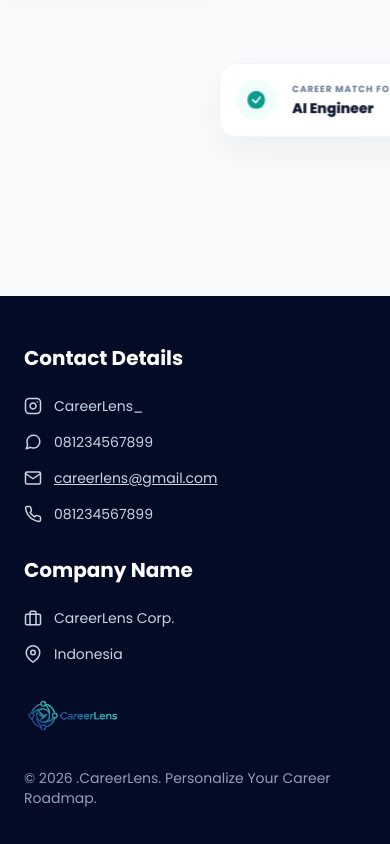
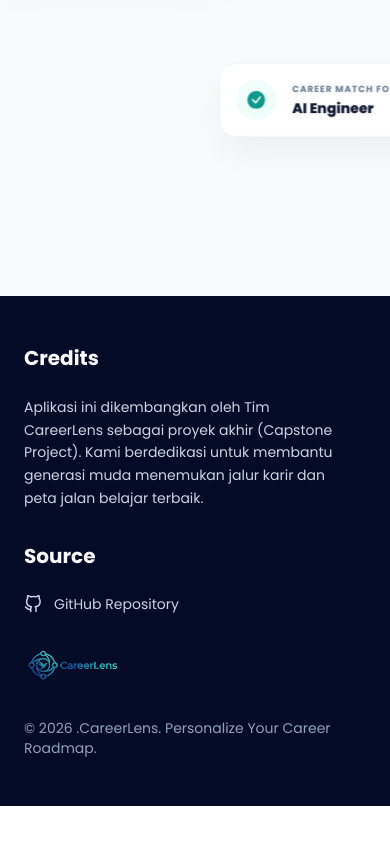
Before and after one commit to pytaa/CareerLens, a React (Vite) app in the folder web-app/frondend/: page / in a window 390 px wide. Shown: the part 4896-5740 px from the top of the page. After the commit the page ends 5702 px from the top, so only its background shows below. Built offline with nearby package versions, Linux system fonts and the light colour scheme.

Commit message:
feat : update footer

```diff
--- a/web-app/frondend/src/components/Footer.jsx
+++ b/web-app/frondend/src/components/Footer.jsx
@@ -1,5 +1,5 @@
 import React from 'react';
-import { FiInstagram, FiMessageCircle, FiMail, FiPhone, FiMapPin, FiBriefcase } from 'react-icons/fi';
+import { FiGithub } from 'react-icons/fi';
 // Impor logo custom milikmu
 import logoIcon from '../../assets/careerLens_logo_1.png';
 
@@ -8,23 +8,24 @@
     <footer className="bg-[#030b26] text-white py-12">
       <div className="max-w-7xl mx-auto px-6 grid grid-cols-1 md:grid-cols-3 gap-8">
 
-        {/* Contact Details */}
+        {/* Credits */}
         <div>
-          <h3 className="text-xl font-bold mb-6">Contact Details</h3>
-          <ul className="space-y-4 text-sm text-slate-300">
-            <li className="flex items-center gap-3"><FiInstagram size={18} /> CareerLens_</li>
-            <li className="flex items-center gap-3"><FiMessageCircle size={18} /> 081234567899</li>
-            <li className="flex items-center gap-3"><FiMail size={18} /> <a href="mailto:careerlens@gmail.com" className="underline hover:text-white">careerlens@gmail.com</a></li>
-            <li className="flex items-center gap-3"><FiPhone size={18} /> 081234567899</li>
-          </ul>
+          <h3 className="text-xl font-bold mb-6">Credits</h3>
+          <p className="text-sm text-slate-300 leading-relaxed pr-4">
+            Aplikasi ini dikembangkan oleh Tim CareerLens sebagai proyek akhir (Capstone Project). Kami berdedikasi untuk membantu generasi muda menemukan jalur karir dan peta jalan belajar terbaik.
+          </p>
         </div>
 
-        {/* Company Name */}
+        {/* Repository */}
         <div>
-          <h3 className="text-xl font-bold mb-6">Company Name</h3>
+          <h3 className="text-xl font-bold mb-6">Source</h3>
           <ul className="space-y-4 text-sm text-slate-300">
-            <li className="flex items-center gap-3"><FiBriefcase size={18} /> CareerLens Corp.</li>
-            <li className="flex items-center gap-3"><FiMapPin size={18} /> Indonesia</li>
+            <li className="flex items-center gap-3">
+              <FiGithub size={18} />
+              <a href="https://github.com/pytaa/CareerLens" target="_blank" rel="noopener noreferrer" className="hover:text-white hover:underline transition-colors">
+                GitHub Repository
+              </a>
+            </li>
           </ul>
         </div>
 
--- a/web-app/frondend/src/components/ResultFooter.jsx
+++ b/web-app/frondend/src/components/ResultFooter.jsx
@@ -1,46 +1,47 @@
 import React from 'react';
+import { FiGithub } from 'react-icons/fi';
 import CareerLensLogo from '../../assets/careerLens_logo_1.png';
 
 const ResultFooter = () => {
   return (
     <footer className="w-full bg-white border-t border-slate-100 py-10 px-6 md:px-12 mt-auto">
-      <div className="max-w-7xl mx-auto grid grid-cols-1 md:grid-cols-4 gap-8">
-        <div className="md:col-span-1">
-          <img
-            src={CareerLensLogo}
-            alt="CareerLens Logo"
-            className="h-8 md:h-10 object-contain mb-4"
-          />
-          <p className="text-slate-500 text-sm leading-relaxed">
-            Empowering professional growth through data-driven clarity.
+      <div className="max-w-7xl mx-auto grid grid-cols-1 md:grid-cols-3 gap-8">
+
+        {/* Credits */}
+        <div>
+          <h4 className="font-bold text-[#030B26] mb-4 text-sm tracking-wider uppercase">Credits</h4>
+          <p className="text-slate-500 text-sm leading-relaxed pr-4">
+            Aplikasi ini dikembangkan oleh Tim CareerLens sebagai proyek akhir (Capstone Project). Kami berdedikasi untuk membantu generasi muda menemukan jalur karir dan peta jalan belajar terbaik.
           </p>
         </div>
+
+        {/* Repository */}
         <div>
-          <h4 className="font-bold text-[#030B26] mb-4 text-sm tracking-wider uppercase">Resources</h4>
+          <h4 className="font-bold text-[#030B26] mb-4 text-sm tracking-wider uppercase">Source</h4>
           <ul className="space-y-3 text-slate-500 text-sm">
-            <li><a href="#" className="hover:text-[#030B26] transition-colors">Insights</a></li>
-            <li><a href="#" className="hover:text-[#030B26] transition-colors">Roadmaps</a></li>
-            <li><a href="#" className="hover:text-[#030B26] transition-colors">Courses</a></li>
+            <li className="flex items-center gap-3">
+              <FiGithub size={18} />
+              <a href="https://github.com/pytaa/CareerLens" target="_blank" rel="noopener noreferrer" className="hover:text-[#030B26] hover:underline transition-colors">
+                GitHub Repository
+              </a>
+            </li>
           </ul>
         </div>
-        <div>
-          <h4 className="font-bold text-[#030B26] mb-4 text-sm tracking-wider uppercase">Sectors</h4>
-          <ul className="space-y-3 text-slate-500 text-sm">
-            <li><a href="#" className="hover:text-[#030B26] transition-colors">Technology</a></li>
-            <li><a href="#" className="hover:text-[#030B26] transition-colors">Finance</a></li>
-            <li><a href="#" className="hover:text-[#030B26] transition-colors">Healthcare</a></li>
-          </ul>
+
+        {/* Copyright & Logo */}
+        <div className="flex flex-col items-start md:items-end justify-between">
+           <div className="flex items-center mb-4 md:mb-0">
+              <img
+                src={CareerLensLogo}
+                alt="CareerLens Logo"
+                className="h-8 md:h-10 object-contain"
+              />
+           </div>
+           <p className="text-sm text-slate-400 text-left md:text-right mt-4 md:mt-0">
+             © 2026 .CareerLens. Personalize Your Career Roadmap.
+           </p>
         </div>
-        <div>
-          <h4 className="font-bold text-[#030B26] mb-4 text-sm tracking-wider uppercase">Legal</h4>
-          <ul className="space-y-3 text-slate-500 text-sm">
-            <li><a href="#" className="hover:text-[#030B26] transition-colors">Privacy Policy</a></li>
-            <li><a href="#" className="hover:text-[#030B26] transition-colors">Terms of Service</a></li>
-          </ul>
-        </div>
-      </div>
-      <div className="max-w-7xl mx-auto mt-10 pt-6 border-t border-slate-100 text-xs text-slate-400">
-        © 2026 CareerLens. All rights reserved.
+
       </div>
     </footer>
   );
```
